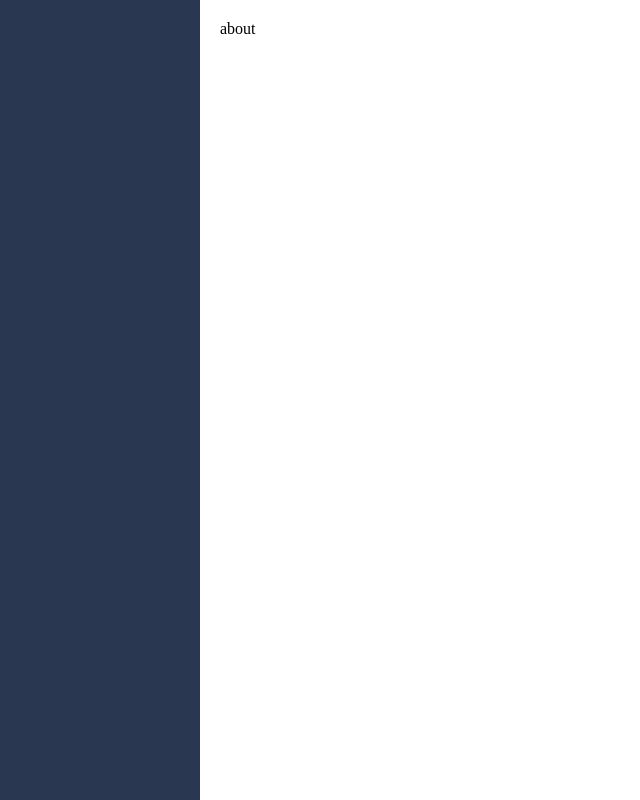
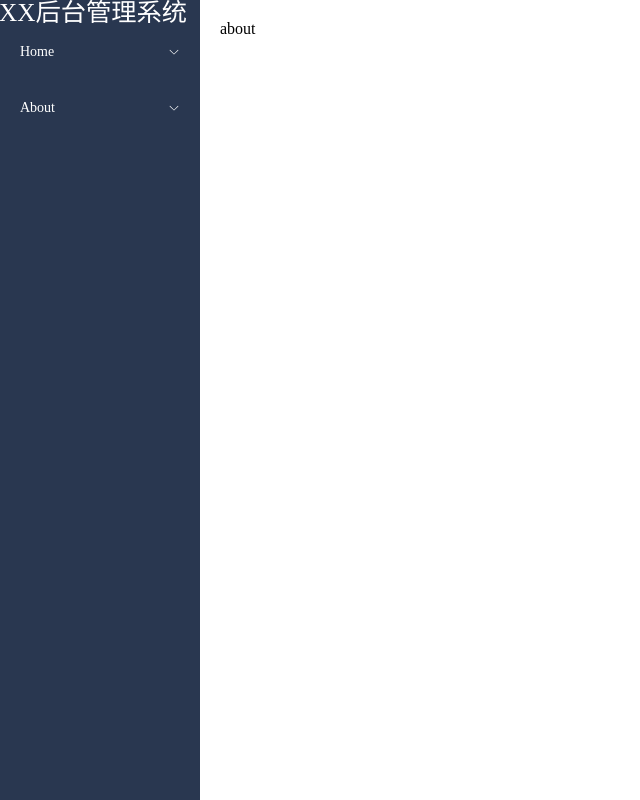
Before and after one commit to pine-chen/frontend-template, a Vue app: page /#/about in a window 1280 px wide. Shown: the whole page, without its empty margins (0-640 px from the left). Built offline with nearby package versions, Linux system fonts and the light colour scheme.

Commit message:
fix: handle menu error

```diff
--- a/src/shared/layout/index.vue
+++ b/src/shared/layout/index.vue
@@ -1,27 +1,27 @@
 <template>
   <el-container>
     <el-aside width="200px">
-<!--      <el-menu-->
-<!--          background-color="#293750"-->
-<!--          text-color="#fff"-->
-<!--          active-text-color="#FD8701"-->
-<!--          router-->
-<!--      >-->
-<!--        <div class="system-name">-->
-<!--          <img src="@/assets/svgs/system_logo.svg" alt="">-->
-<!--        </div>-->
-<!--        <el-sub-menu v-for="(item, key) in menuData" :key="key" :index="item.path">-->
-<!--          <template #title>-->
-<!--            <span>{{ item.meta.title }}</span>-->
-<!--          </template>-->
-<!--          <el-menu-item-->
-<!--              v-for="(childItem, childKey) in item.children"-->
-<!--              :key="childKey"-->
-<!--              :index="resolvePath(item.path, childItem.path)">-->
-<!--            {{ childItem.meta.title }}-->
-<!--          </el-menu-item>-->
-<!--        </el-sub-menu>-->
-<!--      </el-menu>-->
+      <el-menu
+          background-color="#293750"
+          text-color="#fff"
+          active-text-color="#FD8701"
+          router
+      >
+        <div class="system-name">
+          <img src="@/assets/svgs/system_logo.svg" alt="">
+        </div>
+        <el-sub-menu v-for="(item, key) in menuData" :key="key" :index="item.path">
+          <template #title>
+            <span>{{ item.meta.title }}</span>
+          </template>
+          <el-menu-item
+              v-for="(childItem, childKey) in item.children"
+              :key="childKey"
+              :index="resolvePath(item.path, childItem.path)">
+            {{ childItem.meta.title }}
+          </el-menu-item>
+        </el-sub-menu>
+      </el-menu>
     </el-aside>
     <el-main>
       <router-view></router-view>
@@ -36,7 +36,7 @@ import { IMenuPathFun } from '@/shared/layout/index';
 
 const router = useRouter();
 
-// const menuData = router.options.routes[0].children;
+const menuData = router.options.routes[0].children;
 
 const resolvePath:IMenuPathFun = (basePath:string, routePath:string) => {
   if (isExternal(routePath)) {
```
